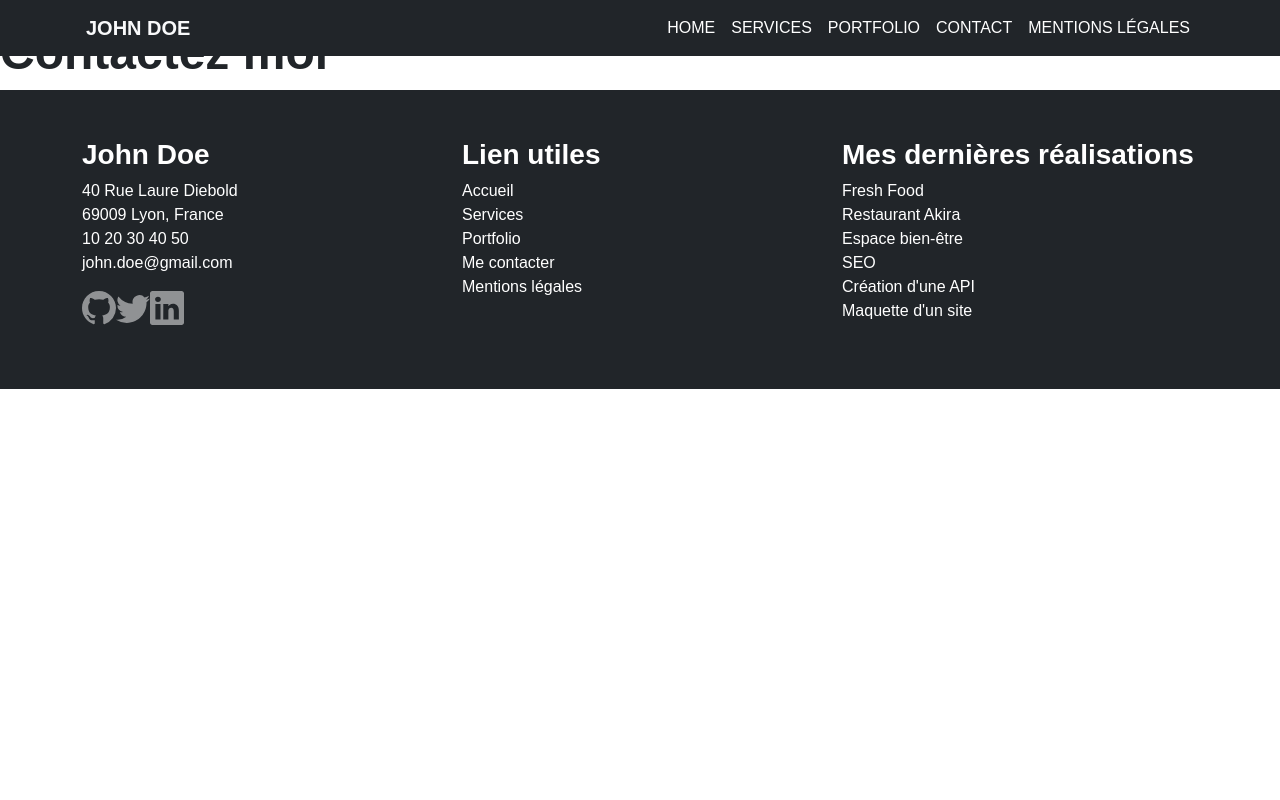
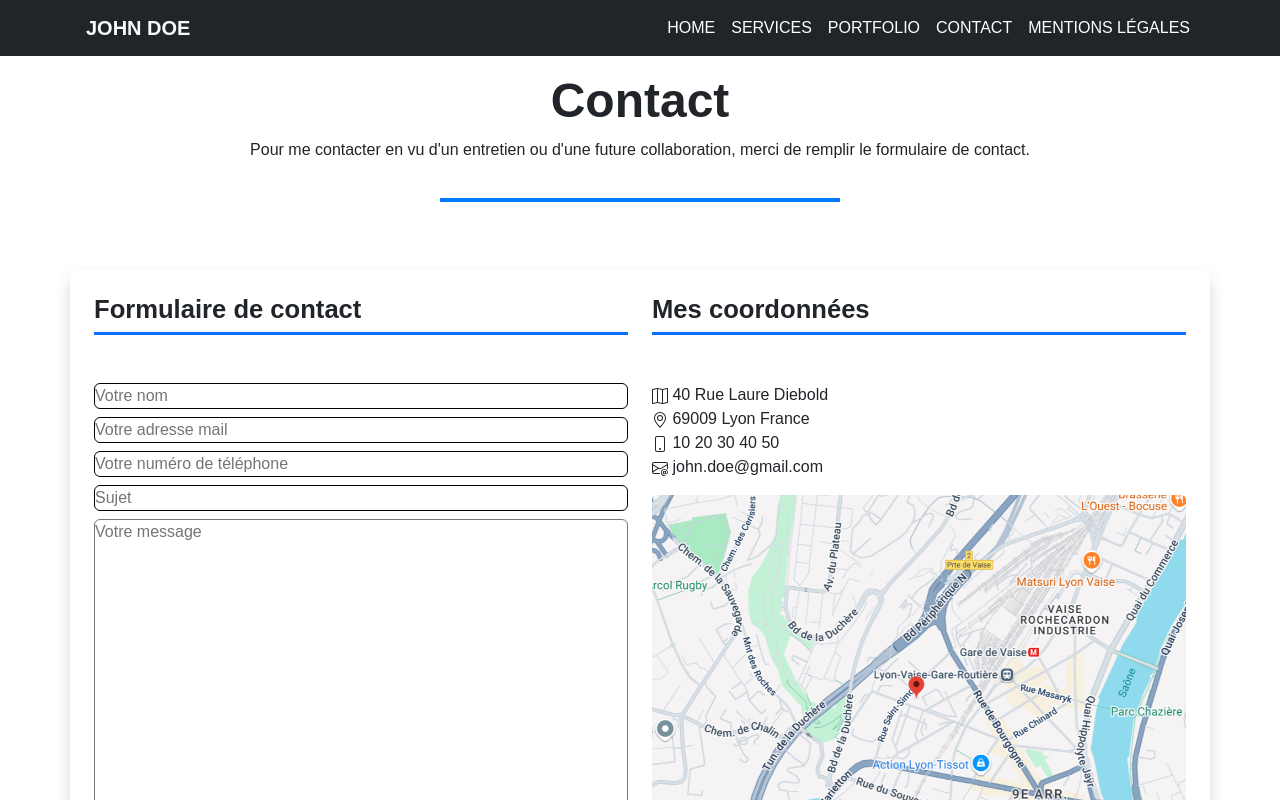
Before and after one commit to O1Alex/eval-portfolio-react, a React (Create React App) app: page /contact in a window 1280 px wide. Shown: the top 800 px of the page. Built offline with nearby package versions, Linux system fonts and the light colour scheme.

Commit message:
pages contact

```diff
--- a/src/App.css
+++ b/src/App.css
@@ -24,6 +24,11 @@ h2{
     font-size: 2vw;
 }
 
+img{
+    width: 100%;
+    border-top-left-radius: 5px;
+    border-top-right-radius: 5px;
+}
 
 /* CLASSES */
 .divider{
@@ -49,3 +54,13 @@ h2{
 .card-service p{
     text-align: center;
 }
+
+
+/* CONTACT */
+fieldset input{
+    width: 100%;
+    border: solid 1px;
+}
+textarea{
+    width: 100%;
+}
--- a/src/pages/Contact.jsx
+++ b/src/pages/Contact.jsx
@@ -2,9 +2,72 @@ import React from "react";
 
 const Contact = () => {
     return(
-        <div>
-            <h1>Contactez moi</h1>
+    <main className="mt-5 mb-5">
+        <div class="contact d-flex flex-column justify-content-center align-items-center">
+                <h1 class="contact">Contact</h1>
+                <p class="description-element">Pour me contacter en vu d'un entretien ou d'une future collaboration, merci de remplir le formulaire de contact.</p>
+
         </div>
+
+         <div class="divider mb-5"></div>
+
+        <div class="container">
+            <div class="contact row-cols-1 row row-cols-md-2 mt-5 mb-5 shadow rounded-3">
+
+                <form class="form col pt-4 ps-4">
+                    <fieldset>
+                        <h2 class="border-bottom border-primary border-3 pb-2 pl-4 mb-5">Formulaire de contact</h2>
+                        <div class="">
+                            <input type="name" class="rounded-2 mb-2" id="formName" placeholder="Votre nom" required/>
+                        </div>
+                        <div>
+                            <input type="mail" class="rounded-2 mb-2" id="formMail" placeholder="Votre adresse mail" required/>
+                        </div>
+                        <div>
+                            <input type="tel" class="rounded-2 mb-2" id="formTel" placeholder="Votre numéro de téléphone" required/>
+                        </div>
+                        <div>
+                            <input type="objet" class="rounded-2 mb-2" id="formObjet" placeholder="Sujet" required/>
+                        </div>
+                        <div>
+                            <textarea class="rounded-2 mb-2" id="formMessage" rows="12" placeholder="Votre message" required></textarea>
+                        </div>
+                    </fieldset>
+                    <div class="d-flex column flex-column justify-content-center align-items-center">
+                        <input type="submit" value="Envoyer" class="btn btn-primary mb-5 mt-2"/>
+                    </div>
+
+                </form>
+
+                <div class="contact-detail col pt-4 pe-4">
+                    <h2 class="border-bottom border-primary border-3 pb-2 mb-5">Mes coordonnées</h2>
+                    <div>
+                        <svg xmlns="http://www.w3.org/2000/svg" width="16" height="16" fill="currentColor" class="bi bi-map" viewBox="0 0 16 16">
+                           <path fill-rule="evenodd" d="M15.817.113A.5.5 0 0 1 16 .5v14a.5.5 0 0 1-.402.49l-5 1a.5.5 0 0 1-.196 0L5.5 15.01l-4.902.98A.5.5 0 0 1 0 15.5v-14a.5.5 0 0 1 .402-.49l5-1a.5.5 0 0 1 .196 0L10.5.99l4.902-.98a.5.5 0 0 1 .415.103M10 1.91l-4-.8v12.98l4 .8zm1 12.98 4-.8V1.11l-4 .8zm-6-.8V1.11l-4 .8v12.98z"/>
+                        </svg> 40 Rue Laure Diebold
+                    </div>
+                    <div>
+                        <svg xmlns="http://www.w3.org/2000/svg" width="16" height="16" fill="currentColor" class="bi bi-geo-alt" viewBox="0 0 16 16">
+                            <path d="M12.166 8.94c-.524 1.062-1.234 2.12-1.96 3.07A32 32 0 0 1 8 14.58a32 32 0 0 1-2.206-2.57c-.726-.95-1.436-2.008-1.96-3.07C3.304 7.867 3 6.862 3 6a5 5 0 0 1 10 0c0 .862-.305 1.867-.834 2.94M8 16s6-5.686 6-10A6 6 0 0 0 2 6c0 4.314 6 10 6 10"/>
+                            <path d="M8 8a2 2 0 1 1 0-4 2 2 0 0 1 0 4m0 1a3 3 0 1 0 0-6 3 3 0 0 0 0 6"/>
+                        </svg> 69009 Lyon France
+                    </div>                        <div>
+                        <svg xmlns="http://www.w3.org/2000/svg" width="16" height="16" fill="currentColor" class="bi bi-phone" viewBox="0 0 16 16">
+                            <path d="M11 1a1 1 0 0 1 1 1v12a1 1 0 0 1-1 1H5a1 1 0 0 1-1-1V2a1 1 0 0 1 1-1zM5 0a2 2 0 0 0-2 2v12a2 2 0 0 0 2 2h6a2 2 0 0 0 2-2V2a2 2 0 0 0-2-2z"/>
+                            <path d="M8 14a1 1 0 1 0 0-2 1 1 0 0 0 0 2"/>
+                        </svg> 10 20 30 40 50
+                    </div>
+                    <div>
+                        <svg xmlns="http://www.w3.org/2000/svg" width="16" height="16" fill="currentColor" class="bi bi-envelope-at" viewBox="0 0 16 16">
+                            <path d="M2 2a2 2 0 0 0-2 2v8.01A2 2 0 0 0 2 14h5.5a.5.5 0 0 0 0-1H2a1 1 0 0 1-.966-.741l5.64-3.471L8 9.583l7-4.2V8.5a.5.5 0 0 0 1 0V4a2 2 0 0 0-2-2zm3.708 6.208L1 11.105V5.383zM1 4.217V4a1 1 0 0 1 1-1h12a1 1 0 0 1 1 1v.217l-7 4.2z"/>
+                            <path d="M14.247 14.269c1.01 0 1.587-.857 1.587-2.025v-.21C15.834 10.43 14.64 9 12.52 9h-.035C10.42 9 9 10.36 9 12.432v.214C9 14.82 10.438 16 12.358 16h.044c.594 0 1.018-.074 1.237-.175v-.73c-.245.11-.673.18-1.18.18h-.044c-1.334 0-2.571-.788-2.571-2.655v-.157c0-1.657 1.058-2.724 2.64-2.724h.04c1.535 0 2.484 1.05 2.484 2.326v.118c0 .975-.324 1.39-.639 1.39-.232 0-.41-.148-.41-.42v-2.19h-.906v.569h-.03c-.084-.298-.368-.63-.954-.63-.778 0-1.259.555-1.259 1.4v.528c0 .892.49 1.434 1.26 1.434.471 0 .896-.227 1.014-.643h.043c.118.42.617.648 1.12.648m-2.453-1.588v-.227c0-.546.227-.791.573-.791.297 0 .572.192.572.708v.367c0 .573-.253.744-.564.744-.354 0-.581-.215-.581-.8Z"/>
+                        </svg> john.doe@gmail.com
+                    </div>
+                    <img src="/adresse.png" alt="adresse" class="mt-3 pb-4"/>
+                </div>
+            </div>
+        </div>
+    </main>
     )
 }
 
```
Also changed, not shown: public/adresse.png (added).
